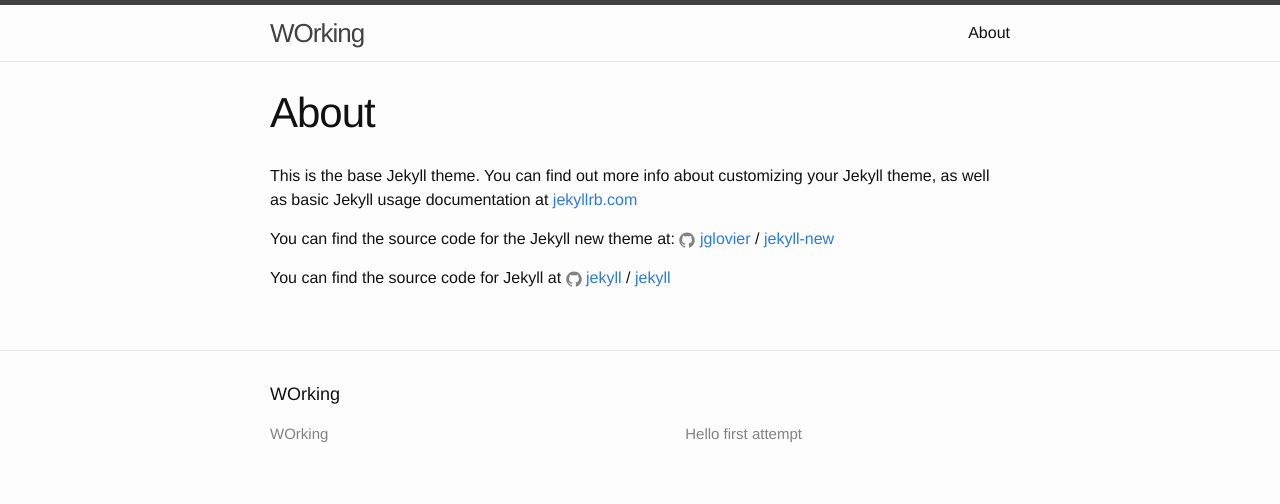
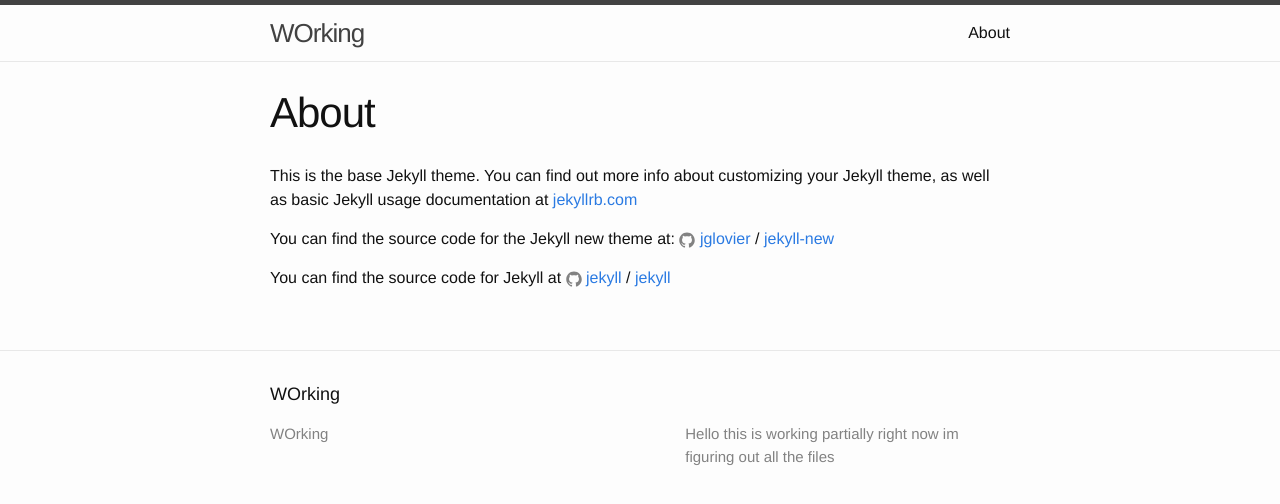
Before and after one commit to jr10415/jr10415fail.github.io, a Jekyll site: the page built from about.md, in a window 1280 px wide. Shown: the top 504 px of the page. Built offline with Jekyll 4.4.1, drawn with Linux system fonts in a browser that asks for light colours.

Commit message:
Update _config.yml

```diff
--- a/_config.yml
+++ b/_config.yml
@@ -9,7 +9,7 @@
 title: WOrking
 
 description: > # this means to ignore newlines until "baseurl:"
- Hello first attempt
+ Hello this is working partially right now im figuring out all the files
 baseurl: "" # the subpath of your site, e.g. /blog
 
 
```
